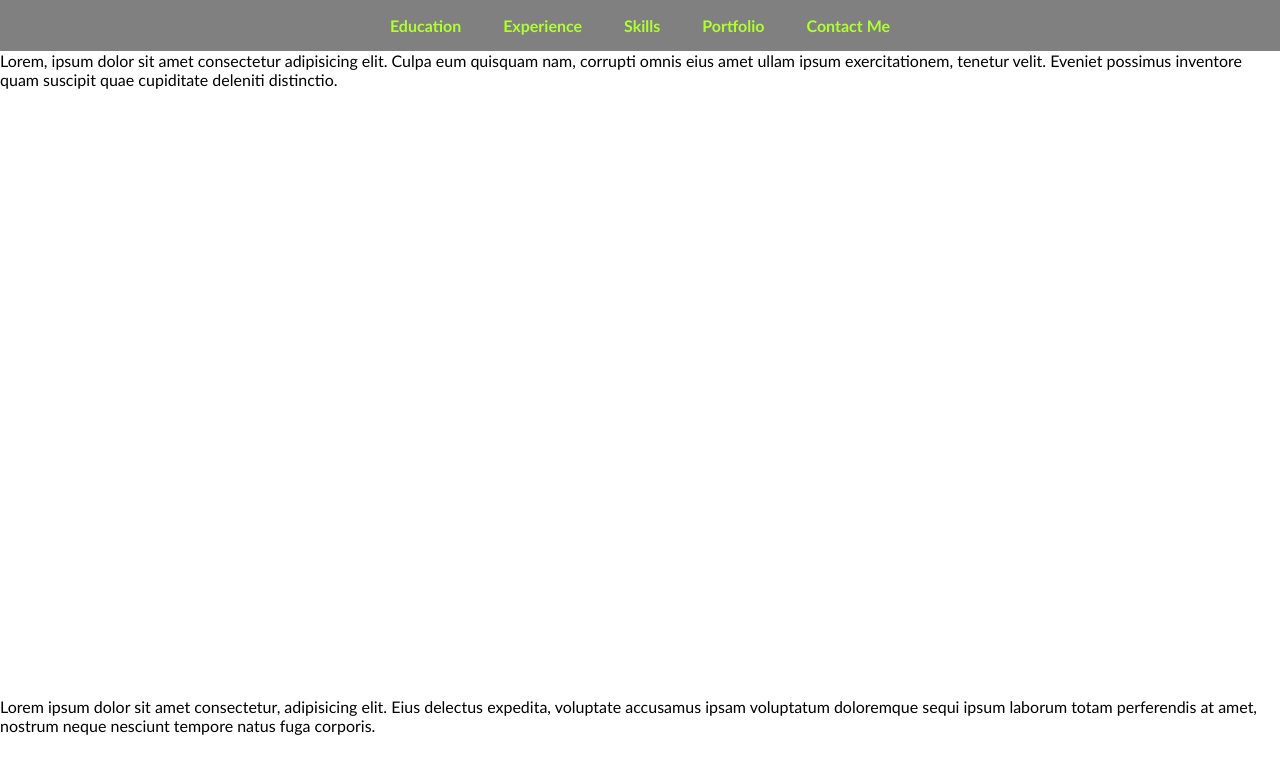
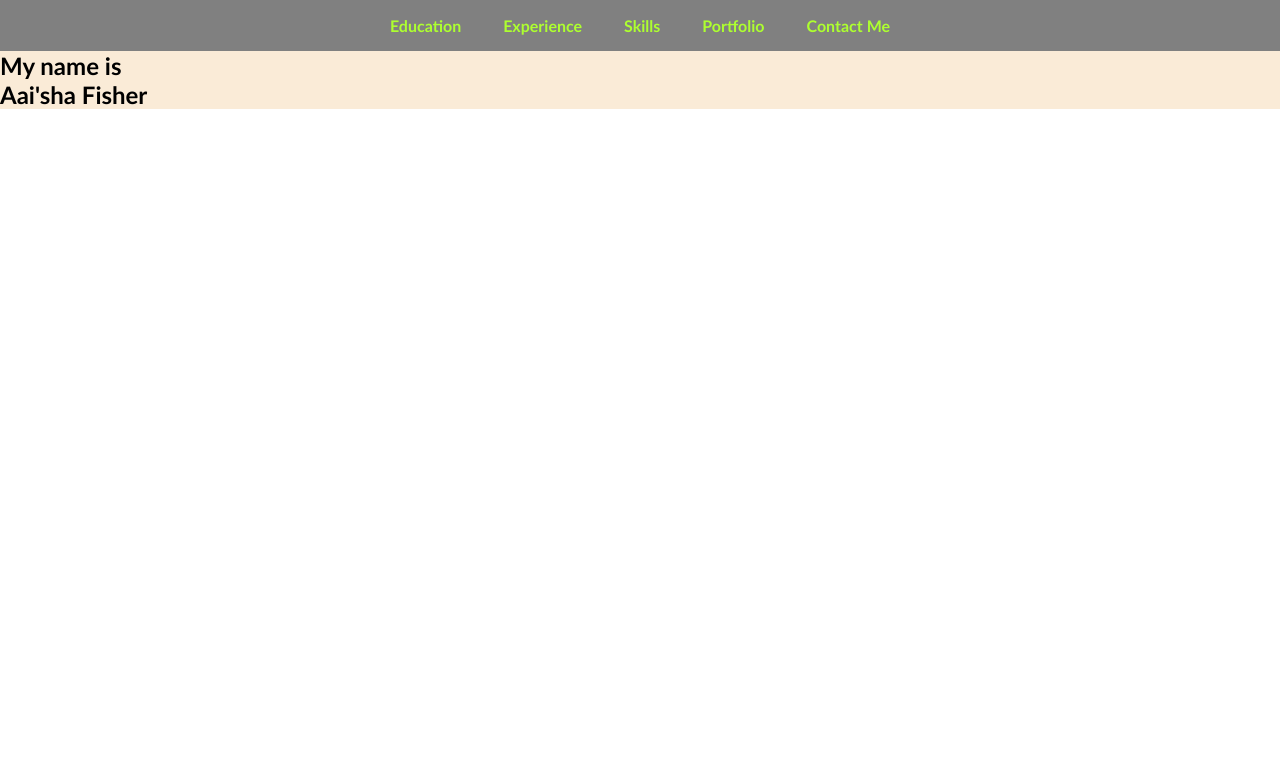
Before and after one commit to AaishaFisher/AAIFIS226_FTC2306_GroupB_AaishaFisher_ITW9, a plain HTML site: page index.html in a window 1280 px wide. Drawn offline with Linux system fonts and the light colour scheme.

Commit message:
started the home section
added home section and specified flex direction for future items

```diff
--- a/css/style.css
+++ b/css/style.css
@@ -65,3 +65,8 @@ top: 0;
   }
 
   /*The home page/Hero Image*/
+  #home {
+    display: flex;
+    flex-direction: column; /*will display flex items from top to bottom*/
+    background-color: antiquewhite;
+  }
--- a/index.html
+++ b/index.html
@@ -26,42 +26,13 @@
 
 </header>
 
+<section id="home">
 
-Lorem, ipsum dolor sit amet consectetur adipisicing elit. Culpa eum quisquam nam, corrupti omnis eius amet ullam ipsum exercitationem, tenetur velit. Eveniet possimus inventore quam suscipit quae cupiditate deleniti distinctio.
+<div class="main">
+<h1 id="mainText">My name is <span id="standOutText"><br>Aai'sha Fisher<br></span></h1>
 
-<br>
-<br>
-<br>
-<br>
-<br>
-<br>
-<br>
-<br>
-<br>
-<br>
-<br>
-<br>
-<br>
-<br>
-<br>
-<br>
-<br>
-<br>
-<br>
-<br>
-<br>
-<br>
-<br>
-<br>
-<br>
-<br>
-<br>
-<br>
-<br>
-<br>
-<br>
-<br>
-<br>
-Lorem ipsum dolor sit amet consectetur, adipisicing elit. Eius delectus expedita, voluptate accusamus ipsam voluptatum doloremque sequi ipsum laborum totam perferendis at amet, nostrum neque nesciunt tempore natus fuga corporis.
-    </body>
-</html>
+
+
+</div>
+
+</section>
```
